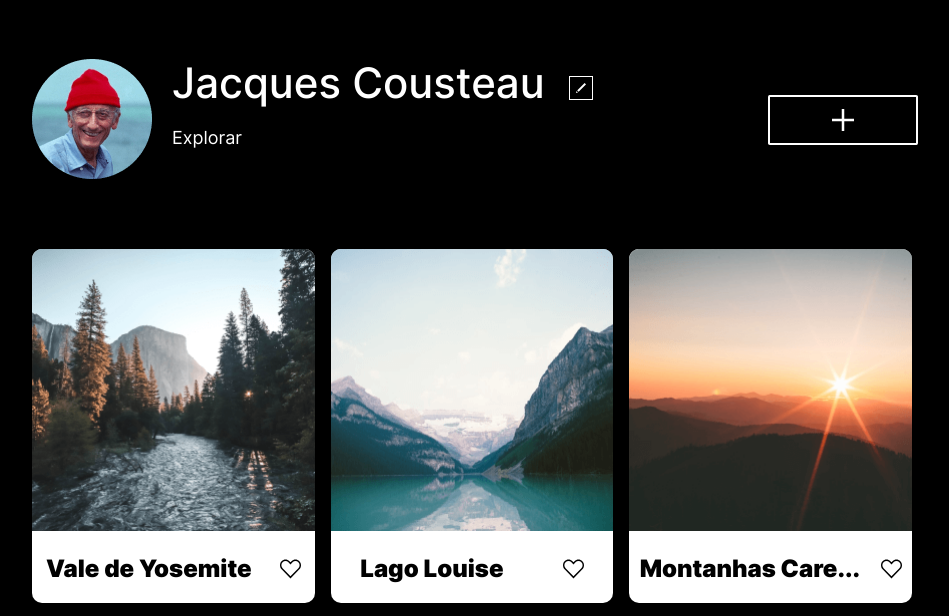
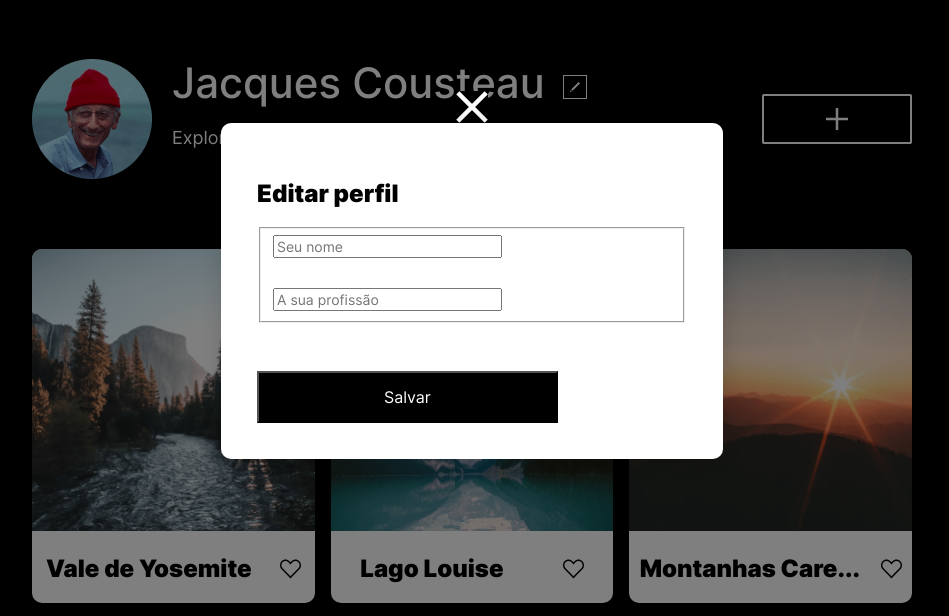
Before and after one commit to andriagiovana/web_project_4_ptbr, a plain HTML site: page index.html in a window 1280 px wide. Both pictures are taken after a click on the button 742 px from the left and 212 px from the top of the page. Shown: the part 125-741 px from the top of the page, without its empty margins (168-1117 px from the left). Drawn offline with Linux system fonts and the light colour scheme.

Commit message:
projeto 5

```diff
--- a/blocks/button.css
+++ b/blocks/button.css
@@ -1,9 +1,15 @@
+
 .profile__edit-button {
     max-width: 24px;
     max-height: 24px;
     margin-top: 16px;
     border: none;
     background-color: black;
+    padding: 0;
+}
+
+.profile__edit-button:hover {
+    opacity: 0.6000000238418579;
 }
 
 .profile__add-button {
@@ -12,13 +18,35 @@
     background-color: black;
     margin: 0;
     border: none;
+    padding: 0;
 }
 
-.close {
+.profile__add-button:hover {
+    opacity: 0.6000000238418579;
+}
+
+
+  .button__submit {
+    margin-top: 48px;
+    background-color: black;
+    color: #FFF;
+    padding: 15px 125px 15px 125px;
+  }
+
+
+  /* .close {
     cursor: pointer;
     float: right;
+  } */
+
+
+  .close-icon {
+    max-width: 40px;
+    max-height: 40px;
+    display: flex;
+    justify-content: flex-end;
   }
 
-  .button__submit {
-
+  .close-icon:hover {
+    opacity: 0.6000000238418579;
   }
--- a/blocks/content.css
+++ b/blocks/content.css
@@ -40,3 +40,17 @@
 .content__card-like {
     max-width: 21px;
 }
+
+.content__card-like:hover {
+    opacity: 0.6000000238418579;
+}
+
+.content__card-like:active {
+
+}
+
+@media (min-width:660px) and (max-width:884px) {
+    .content {
+        grid-template-columns: 1fr 1fr;
+    }
+}
--- a/blocks/page.css
+++ b/blocks/page.css
@@ -12,3 +12,33 @@
    padding-left: 200px;
    padding-right: 200px;
 }
+
+@media (min-width: 965px) and (max-width:1125px) {
+    .page {
+        padding-left: 120px;
+        padding-right: 120px;
+    }
+}
+
+@media (min-width:885px) and (max-width: 964px) {
+    .page {
+        padding-left: 80px;
+        padding-right: 80px;
+    }
+}
+
+@media (min-width:728px) and (max-width:884px) {
+    .page {
+        padding-left: 100px;
+        padding-right: 100px;
+    }
+}
+
+@media (min-width:620px) and (max-width:727px) {
+    .page {
+        padding-left: 50px;
+        padding-right: 50px;
+    }
+}
+
+/* rolagem lateral surgiu quando eu adicionei o min-width:620px;) */
--- a/blocks/popup.css
+++ b/blocks/popup.css
@@ -1,13 +1,14 @@
 .popup {
+    position: fixed;
     display: none;
-    z-index: 1;
+    z-index: 2;
     left: 0;
     top: 0;
     width: 100%;
     height: 100%;
-    overflow: auto;
+    flex-direction: column;
     justify-content: center;
-    flex-direction: column;
+    align-items: center;
     background-color: rgba(0, 0, 0, 0.5);
   }
 
@@ -17,12 +18,40 @@
 
   .popup__container {
     background-color: #FFFFFF;
-    padding: 20px;
-    border: 1px solid 3#000000;
-    width: 80%;
+    padding: 36px;
+    cursor: pointer;
+    /* border: 1px solid 3#000000; */
+    border: none;
+    z-index: 3;
+    max-width: 430px;
+    max-height: 330px;
+    flex-shrink: 0;
+    flex-direction: column;
+    border-radius: 10px;
+    box-shadow: 0px 0px 25px 0px rgba(0, 0, 0, 0.15);
   }
 
 
   .popup__title {
+    color: #000000;
+    font-weight: 900;
+    line-height: 29px;
+    font-size: 24px;
+  }
 
+  .popup__container-text {
+   /* border-bottom: 1px solid rgba(0, 0, 0, 1); */
+   max-width: 358px;
+   font-size: 14px;
+   font-weight: 400;
+   line-height: normal;
   }
+
+   .popup__container-text_p {
+  /* border-bottom: 1px solid rgba(0, 0, 0, 1); */
+   max-width: 358px;
+   font-size: 14px;
+   font-weight: 400;
+   line-height: normal;
+   margin-top: 30px;
+  }
--- a/blocks/profile.css
+++ b/blocks/profile.css
@@ -42,3 +42,5 @@
     margin: 0;
     padding-top: 20px;
 }
+
+/*  a partir de 884px eu queria deixar o botão de adicionar embaixo do "explorar" e deixar o botão de edição próximo */
--- a/index.html
+++ b/index.html
@@ -9,7 +9,6 @@
 
   <body>
     <div class="page">
-      <script src="./scripts/script.js"></script>
       <header class="header">
         <img
           class="header__logo"
@@ -29,33 +28,32 @@
             <div class="profile__info">
               <div class="profile__name">
                 <p class="profile__name_p">Jacques Cousteau</p>
-                <button class="profile__edit-button">
+                <button class=" profile__edit-button" type="submit">
                   <img src="./imagens/edit-button.png" alt="botão de edição" />
                 </button>
                 <div class="popup" id="popup">
+                  <img class="close-icon" src="./imagens/close-Icon.png"/>
                   <form class="popup__container" id="editForm">
                     <h2 class="popup__title">Editar perfil</h2>
                     <fieldset class="popup__container-set">
                       <input
-                        class="popup__container-set-text"
+                        class="popup__container-text"
                         type="text"
                         id="name"
                         name="name"
                         placeholder="Seu nome"
                       />
                       <input
-                        class="popup__container-set-text_p"
+                        class="popup__container-text_p"
                         type="text"
                         id="info"
                         name="info"
-                        placeholder="Digite aqui a sua profissão "
+                        placeholder="A sua profissão "
                       />
                     </fieldset>
-                    <input
+                    <button
                       class="button__submit"
-                      type="submit"
-                      value="Salvar"
-                    />
+                      type="submit">Salvar</button>
                   </form>
                 </div>
               </div>
@@ -175,5 +173,6 @@
         <h2 class="footer__copyright">© 2021 Around The U.S.</h2>
       </footer>
     </div>
+    <script src="./scripts/script.js"></script>
   </body>
 </html>
--- a/scripts/script.js
+++ b/scripts/script.js
@@ -18,32 +18,17 @@ function openPopup() {
   editButton.addEventListener("click" , openPopup);
   closeButton.addEventListener("click" , closePopup); */
 
-    let profile = document.querySelector(".profile");
-    let popup = document.querySelector(".popup");
-    let editButton = document.querySelector('.profile__edit-button');
-    let closeButton = document.getElementById('closeButton');
-    let nameInput = document.getElementById('name');
-    let infoInput = document.getElementById('info');
-    let profileName = document.querySelector('.profile__name_p');
-    let profileInfo = document.querySelector('.profile__text');
-
-    // Exibir o popup quando o botão de edição for clicado
+    /*
     editButton.addEventListener('click', function() {
       popup.style.display = 'block';
       nameInput.value = profileName.textContent;
       infoInput.value = profileInfo.textContent;
-    });
+    })
 
-    function togglePopup() {
-      popup.classList.toggle("popup_show");
-    }
-
-    // Fechar o popup quando o botão de fechar for clicado
-    closeButton.addEventListener('click', function() {
+     closeButton.addEventListener('click', function() {
       popup.style.display = 'none';
     });
 
-    // Atualizar o nome e informações do perfil quando o formulário for enviado
     const editForm = document.getElementById('editForm');
     editForm.addEventListener('submit', function(event) {
       event.preventDefault();
@@ -51,3 +36,32 @@ function openPopup() {
       profileInfo.textContent = infoInput.value;
       popup.style.display = 'none';
     });
+
+    */
+
+    let profile = document.querySelector(".profile");
+    let popup = document.querySelector(".popup");
+    let editButton = document.querySelector('.profile__edit-button');
+    let addButton = document.querySelector('.profile__add-button');
+    let closeButton = document.querySelector(".close-icon");
+    let nameInput = document.getElementById('name');
+    let infoInput = document.getElementById('info');
+    let profileName = document.querySelector('.profile__name_p');
+    let profileInfo = document.querySelector('.profile__text');
+
+
+    function togglePopup() {
+      popup.classList.toggle("popup_show");
+    }
+
+    editButton.addEventListener("click" , togglePopup);
+    closeButton.addEventListener("click" , togglePopup);
+
+
+    const editForm = document.getElementById('editForm');
+    editForm.addEventListener('submit', function(event) {
+      event.preventDefault();
+      profileName.textContent = nameInput.value;
+      profileInfo.textContent = infoInput.value;
+      popup.style.display = 'none';
+    });
```
Also changed, not shown: imagens/close-Icon.png (added), imagens/edit-button-hover.png (added), imagens/like-active.png (added).
